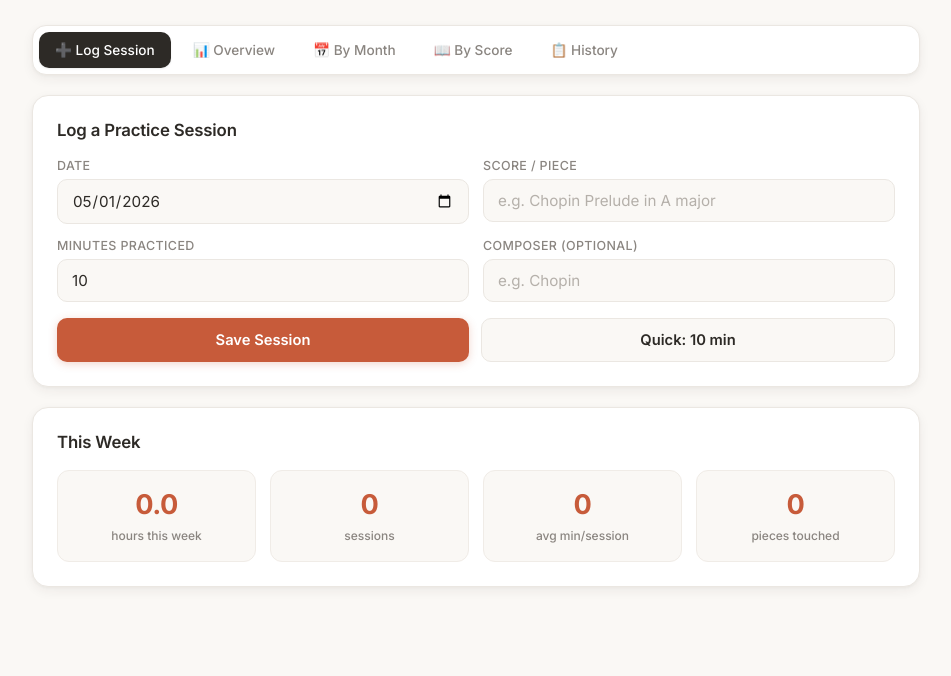
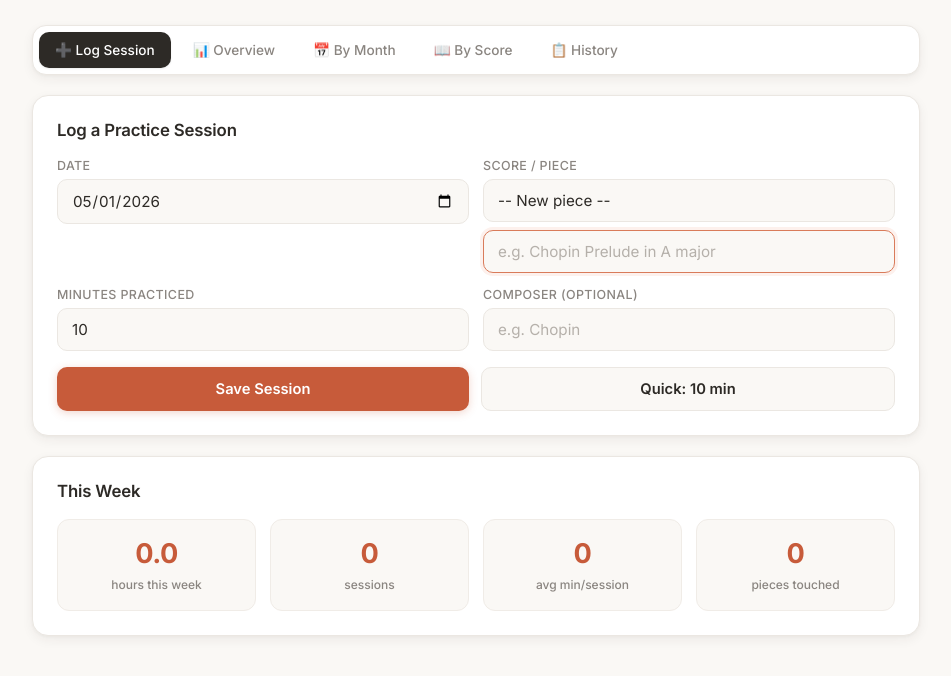
Before and after one commit to aprilt663/piano-practice-log, a plain HTML site: page index.html in a window 1280 px wide. Shown: the part 116-792 px from the top of the page, without its empty margins (164-1115 px from the left). Drawn offline with nearby package versions, Linux system fonts and the light colour scheme.

Commit message:
Replace text input with select for logPiece

```diff
--- a/index.html
+++ b/index.html
@@ -470,8 +470,10 @@
         </div>
         <div>
           <label>Score / Piece</label>
-          <input type="text" id="logPiece" list="pieceList" placeholder="e.g. Chopin Prelude in A major">
-          <datalist id="pieceList"></datalist>
+          <select id="logPieceSelect" onchange="handlePieceSelect(this)">
+            <option value="">-- New piece --</option>
+          </select>
+          <input type="text" id="logPiece" placeholder="e.g. Chopin Prelude in A major" style="margin-top:8px;">
         </div>
         <div>
           <label>Minutes Practiced</label>
@@ -614,7 +616,9 @@ function addSession() {
   renderAll();
 
   // Reset
+  document.getElementById('logPieceSelect').value = '';
   document.getElementById('logPiece').value = '';
+  document.getElementById('logPiece').style.display = 'block';
   document.getElementById('logMinutes').value = '10';
   document.getElementById('logComposer').value = '';
 
@@ -690,8 +694,25 @@ function renderAll() {
 }
 
 function updatePieceList() {
-  const dl = document.getElementById('pieceList');
-  dl.innerHTML = getPieces().map(p => `<option value="${p}">`).join('');
+  const sel = document.getElementById('logPieceSelect');
+  const pieces = getPieces();
+  const currentVal = sel.value;
+  sel.innerHTML = '<option value="">-- New piece --</option>' +
+    pieces.map(p => `<option value="${p}">${p}</option>`).join('');
+  // Restore selection if still valid
+  if (pieces.includes(currentVal)) sel.value = currentVal;
+}
+
+function handlePieceSelect(sel) {
+  const input = document.getElementById('logPiece');
+  if (sel.value) {
+    input.style.display = 'none';
+    input.value = sel.value;
+  } else {
+    input.style.display = 'block';
+    input.value = '';
+    input.focus();
+  }
 }
 
 function renderWeekStats() {
@@ -1187,6 +1208,7 @@ function setupTabs() {
 
 // ================== INIT ==================
 document.getElementById('logDate').valueAsDate = new Date();
+handlePieceSelect(document.getElementById('logPieceSelect')); // init visibility
 setupTabs();
 renderAll();
 
```
